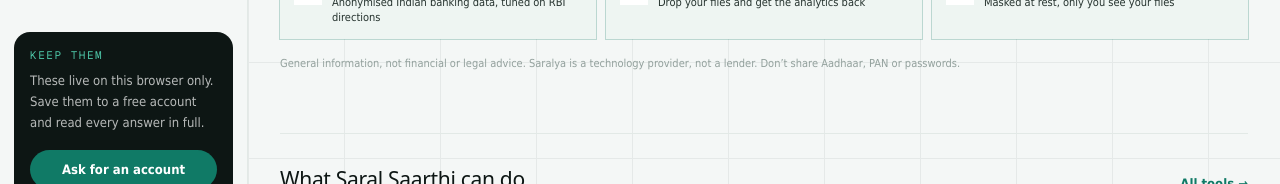
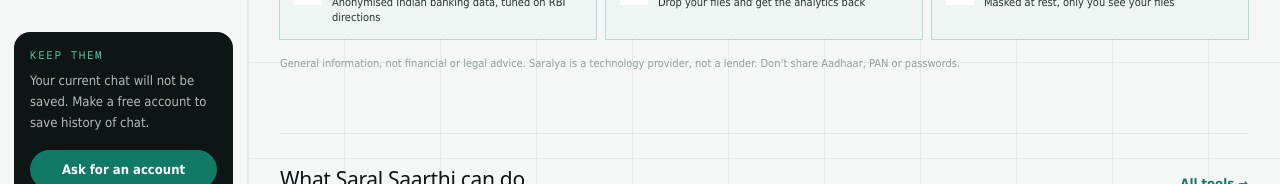
Before and after one commit to irajvaibhavv/Saralya_website_v1, a React (Vite) app: page /saralya-ai in a window 1280 px wide. Shown: the part 575-759 px from the top of the page. Built offline with nearby package versions, Linux system fonts and the light colour scheme; a web font is replaced by a local one.

Commit message:
Saarthi sidebar: switch the ephemeral-chat note to a plain save-your-history line

```diff
--- a/src/pages/SaralyaAi.tsx
+++ b/src/pages/SaralyaAi.tsx
@@ -406,7 +406,7 @@ function Sidebar({
       <div className="rounded-2xl bg-ink p-4 text-white">
         <div className="font-mono text-label uppercase tracking-[0.14em] text-accent3">Keep them</div>
         <p className="mt-2 text-small leading-relaxed text-white/70">
-          These live on this browser only. Save them to a free account and read every answer in full.
+          Your current chat will not be saved. Make a free account to save history of chat.
         </p>
         <a
           href={account('Saralya AI account')}
```
